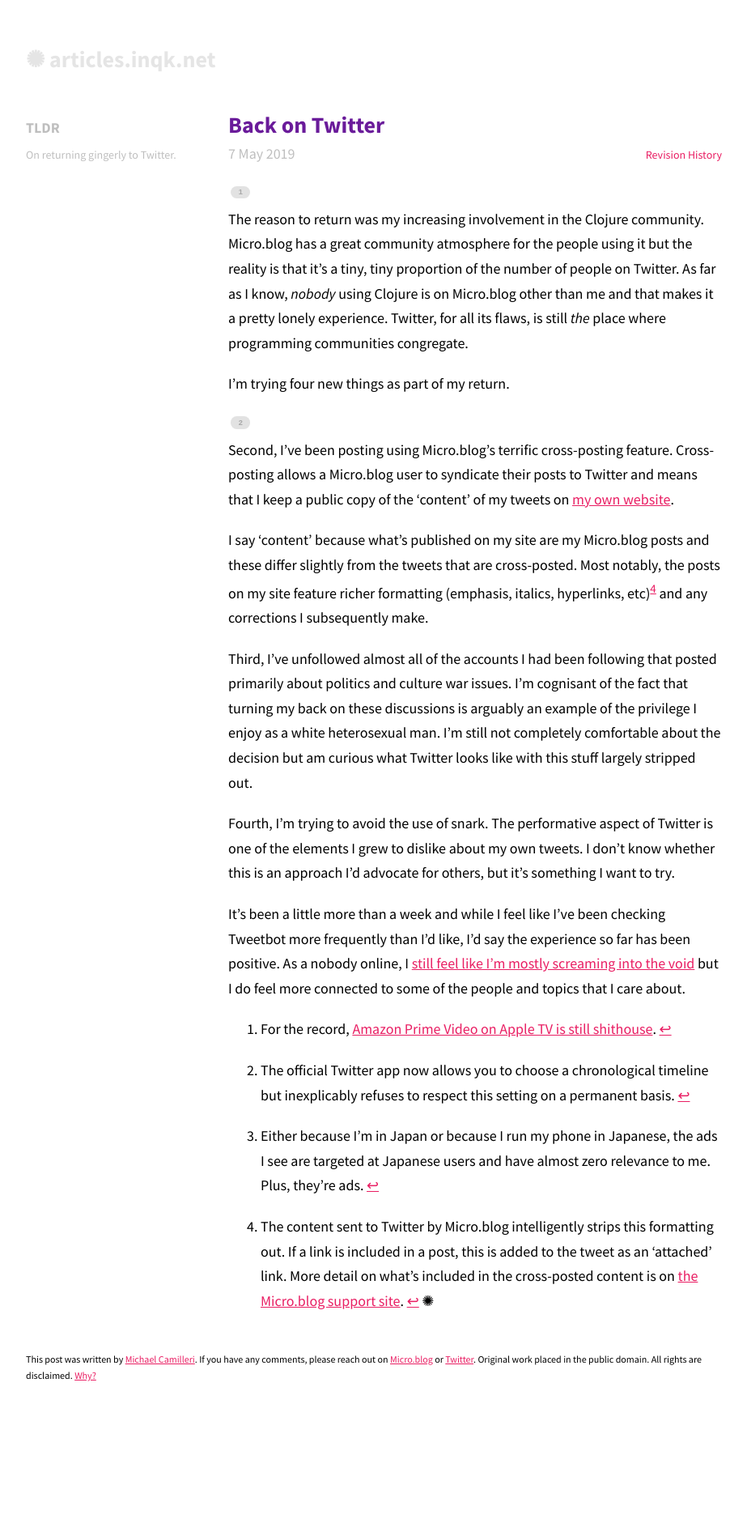
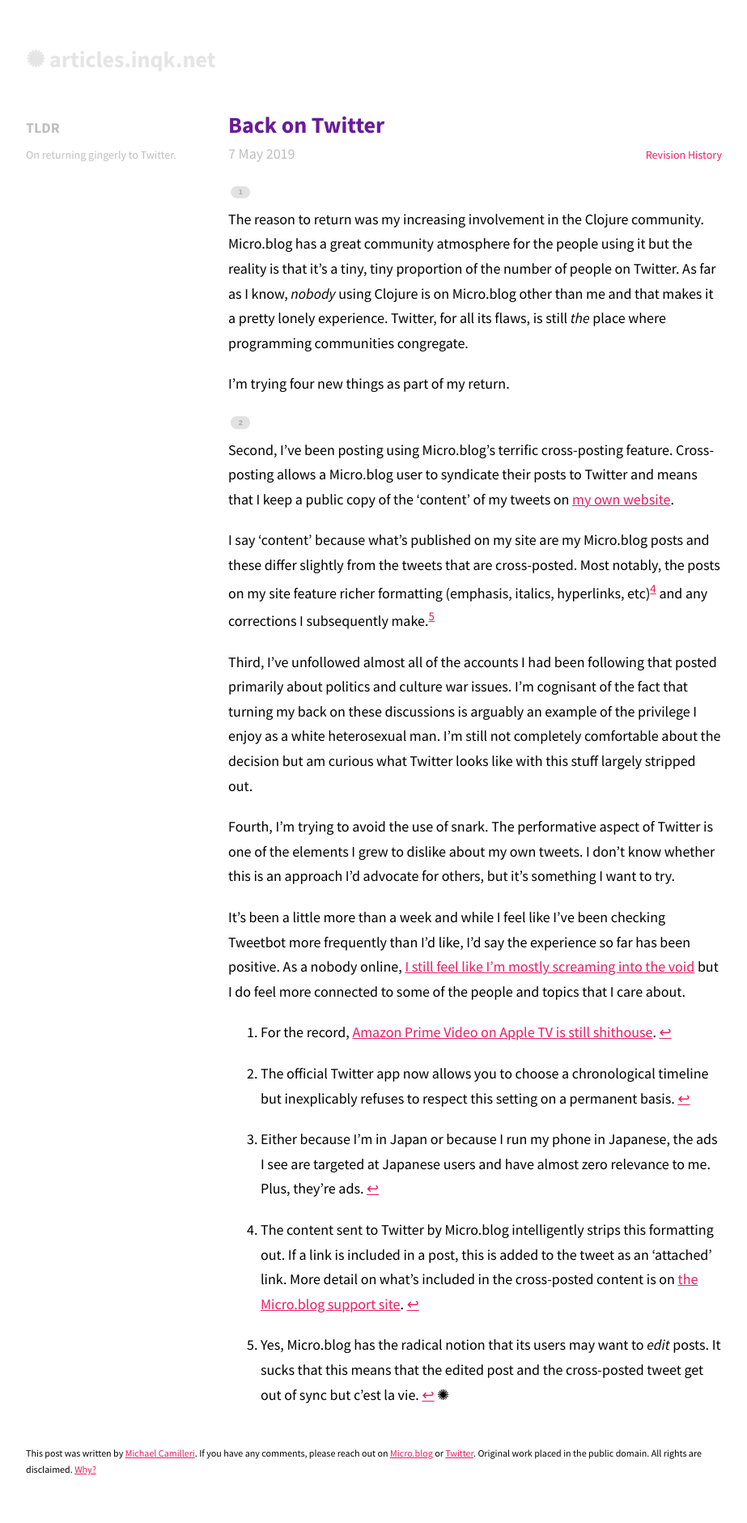
Before and after one commit to pyrmont/articles.inqk.net, a Jekyll site: the page built from _posts/2019-05-07-back-on-twitter.md, in a window 1280 px wide. Shown: the whole page at 81% size, without its empty margins (178-1101 px from the left). Built offline with Jekyll 4.4.1, drawn with Linux system fonts in a browser that asks for light colours; Markdown is read by kramdown in place of the engine named in the settings; before the commit the page ends 1765 px from its top, so only the background shows below that.

Commit message:
Add footnote about edited posts, correct error

```diff
--- a/_posts/2019-05-07-back-on-twitter.md
+++ b/_posts/2019-05-07-back-on-twitter.md
@@ -21,13 +21,13 @@
 
 [mcu]: https://updates.inqk.net/
 
-I say 'content' because what's published on my site are my Micro.blog posts and these differ slightly from the tweets that are cross-posted. Most notably, the posts on my site feature richer formatting (emphasis, italics, hyperlinks, etc)[^4] and any corrections I subsequently make.
+I say 'content' because what's published on my site are my Micro.blog posts and these differ slightly from the tweets that are cross-posted. Most notably, the posts on my site feature richer formatting (emphasis, italics, hyperlinks, etc)[^4] and any corrections I subsequently make.[^5]
 
 Third, I've unfollowed almost all of the accounts I had been following that posted primarily about politics and culture war issues. I'm cognisant of the fact that turning my back on these discussions is arguably an example of the privilege I enjoy as a white heterosexual man. I'm still not completely comfortable about the decision but am curious what Twitter looks like with this stuff largely stripped out.
 
 Fourth, I'm trying to avoid the use of snark. The performative aspect of Twitter is one of the elements I grew to dislike about my own tweets. I don't know whether this is an approach I'd advocate for others, but it's something I want to try.
 
-It's been a little more than a week and while I feel like I've been checking Tweetbot more frequently than I'd like, I'd say the experience so far has been positive. As a nobody online, I [still feel like I'm mostly screaming into the void][mca] but I do feel more connected to some of the people and topics that I care about.
+It's been a little more than a week and while I feel like I've been checking Tweetbot more frequently than I'd like, I'd say the experience so far has been positive. As a nobody online, [I still feel like I'm mostly screaming into the void][mca] but I do feel more connected to some of the people and topics that I care about.
 
 [mca]: https://articles.inqk.net/2018/02/06/death-of-blogging.html
 
@@ -42,3 +42,5 @@
 [^4]: The content sent to Twitter by Micro.blog intelligently strips this formatting out. If a link is included in a post, this is added to the tweet as an 'attached' link. More detail on what's included in the cross-posted content is on [the Micro.blog support site][mbs].
 
 [mbs]: https://help.micro.blog/2016/cross-posting-twitter/
+
+[^5]: Yes, Micro.blog has the radical notion that its users may want to _edit_ posts. It sucks that this means that the edited post and the cross-posted tweet get out of sync but c'est la vie.
```
